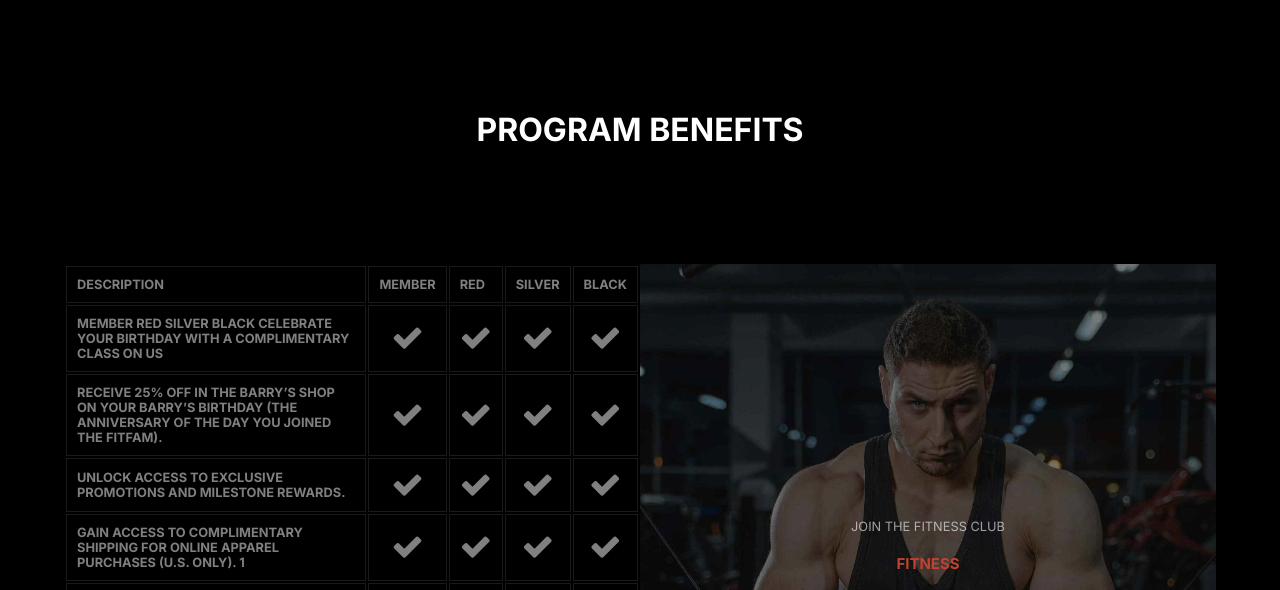
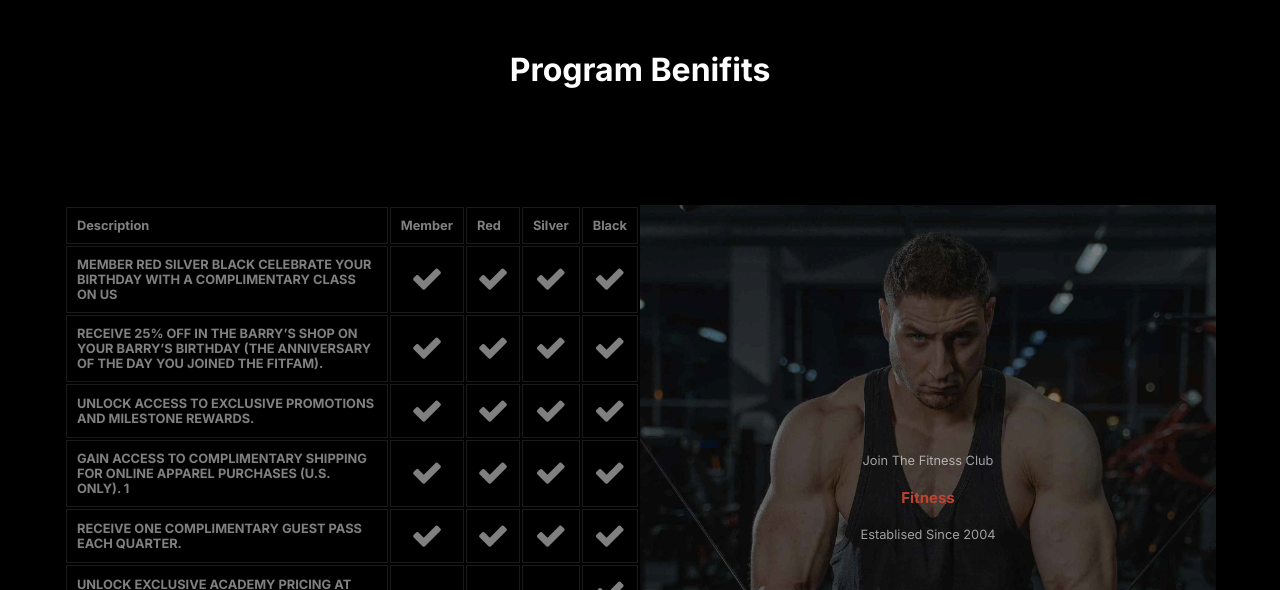
Before and after one commit to rabbi8535/Assignment-2, a plain HTML site: page index.html in a window 1280 px wide. Shown: the part 4655-5245 px from the top of the page. Drawn offline with Linux system fonts and the light colour scheme.

Commit message:
updated some text

```diff
--- a/index.html
+++ b/index.html
@@ -289,14 +289,14 @@
         </section>
 
         <section class="program">
-            <h1>PROGRAM BENEFITS</h1>
+            <h1>program benifits</h1>
             <div class="container">
                 <div class="table">
                     <table>
                         <thead>
                             <tr>
                                 <th>description</th>
-                                <th>MEMBER</th>
+                                <th>member</th>
                                 <th>red</th>
                                 <th>silver</th>
                                 <th>black</th>
--- a/style.css
+++ b/style.css
@@ -2,12 +2,12 @@
     padding: 0;
     margin: 0;
     box-sizing: border-box;
+    text-transform: capitalize;
 }
 
 body {
     font-family: "Inter";
     background-color: #000000;
-    text-transform: uppercase;
     color: rgb(255, 255, 255);
 }
 
@@ -828,6 +828,7 @@ header nav a {
 
 }
 .program h1 {
+    text-transform: capitalize;
     text-align: center;
     font-size: 2rem;
     margin: 10% auto;
```
